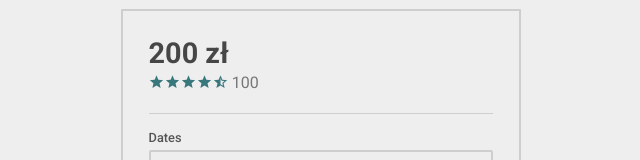
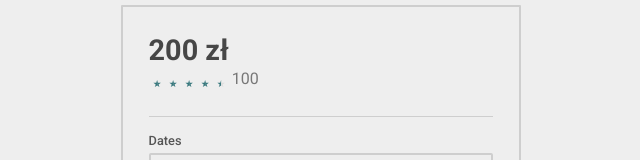
Before and after one commit to kubasulek2/eobuwie, a React (Create React App) app: page / in a window 1280 px wide. Shown: the part 120-280 px from the top of the page, without its empty margins (319-959 px from the left). Built offline with nearby package versions, Linux system fonts and the light colour scheme.

Commit message:
Change icon font to custom svg. Svg yet to be corrected

```diff
--- a/public/index.html
+++ b/public/index.html
@@ -2,13 +2,9 @@
 <html lang="en">
 
 <head>
-  <link rel="preconnect" href="https://fonts.googleapis.com">
-  <link rel="preconnect" href="https://fonts.gstatic.com" crossorigin>
   <meta charset="utf-8" />
   <meta name="viewport" content="width=device-width, initial-scale=1" />
-  <meta name="theme-color" content="#000000" />
   <meta name="description" content="Eobuwie recruitment task" />
-  <link href="https://fonts.googleapis.com/icon?family=Material+Icons" rel="stylesheet">
   <link href="https://fonts.googleapis.com/css2?family=Roboto:wght@300;400;500;700&display=swap" rel="stylesheet">
   <title>Eobuwie</title>
 </head>
--- a/src/components/atoms/star/Star.module.css
+++ b/src/components/atoms/star/Star.module.css
@@ -1,11 +1,23 @@
 .small {
-  font-size: 1rem;
+  width: 1rem;
 }
 
 .medium {
-  font-size: 1.2rem;
+  width: 1.2rem;
 }
 
 .large {
-  font-size: 1.4rem;
+  width: 1.4rem;
 }
+
+.one, .two {
+  fill: #38787D;
+}
+
+.star_half .two {
+  fill: #DDD;
+}
+
+.star_empty .one, .star_empty .two {
+  fill: #DDD;
+}
--- a/src/components/atoms/star/Star.tsx
+++ b/src/components/atoms/star/Star.tsx
@@ -1,24 +1,51 @@
-import {VFC} from "react";
-import {joinClassNames} from "../../../utils/joinClassNames";
+import {VFC} from 'react';
+import {joinClassNames} from '../../../utils/joinClassNames';
 import {StarProps} from './types';
-import {teal} from "../../../styles/colors";
 import styles from './Star.module.css';
 
 /**
  * Rating star component, read only, displays empty, full or half full star icon
  */
-const Star: VFC<StarProps> = ({classes = [], rating = 1, size = "medium"}) => {
-  const sizeClass = size === "small" ? styles.small : size === "medium" ? styles.medium : styles.large;
-  const classlist = joinClassNames("material-icons",teal, sizeClass,...classes); // custom classes will override defaults
-  const iconName = rating === 1 ? "star" : rating === 0.5 ? "star_half" : "star_border";
+const Star: VFC<StarProps> = ({classes = [], rating = 1, size = 'medium'}) => {
+	const iconName =
+		rating === 1
+			? styles['star']
+			: rating === 0.5
+			? styles['star_half']
+			: styles['star_empty'];
 
-  return (
-    <div data-testid="star" role="presentation">
-      <span className={classlist}>
-        {iconName}
-      </span>
-    </div>
-  );
+	const sizeClass =
+		size === 'small'
+			? styles.small
+			: size === 'medium'
+			? styles.medium
+			: styles.large;
+
+			const classlist = joinClassNames(
+		'material-icons',
+		iconName,
+		sizeClass,
+		...classes,
+	); // custom classes will override defaults
+
+	return (
+		<div data-testid="star" role="presentation" aria-hidden="true">
+			<svg
+				xmlns="http://www.w3.org/2000/svg"
+				viewBox="0 0 595.28 841.89"
+				className={classlist}
+			>
+				<polygon
+					className={styles.one}
+					points="162.73 472.56 269.54 472.56 302.54 370.98 302.54 574.13 216.14 636.91 249.14 535.33 162.73 472.56"
+				/>
+				<polygon
+					className={styles.two}
+					points="442.45 472.56 335.64 472.56 302.64 370.98 302.64 574.13 389.04 636.91 356.04 535.33 442.45 472.56"
+				/>
+			</svg>
+		</div>
+	);
 };
 
 export default Star;
```
Also changed, not shown: 2 other files (tests, documents, lock files or other folders).
